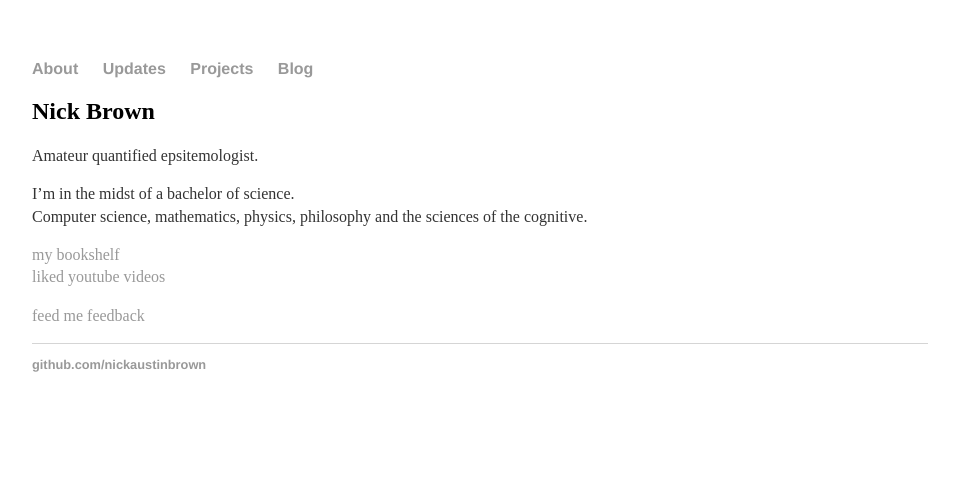
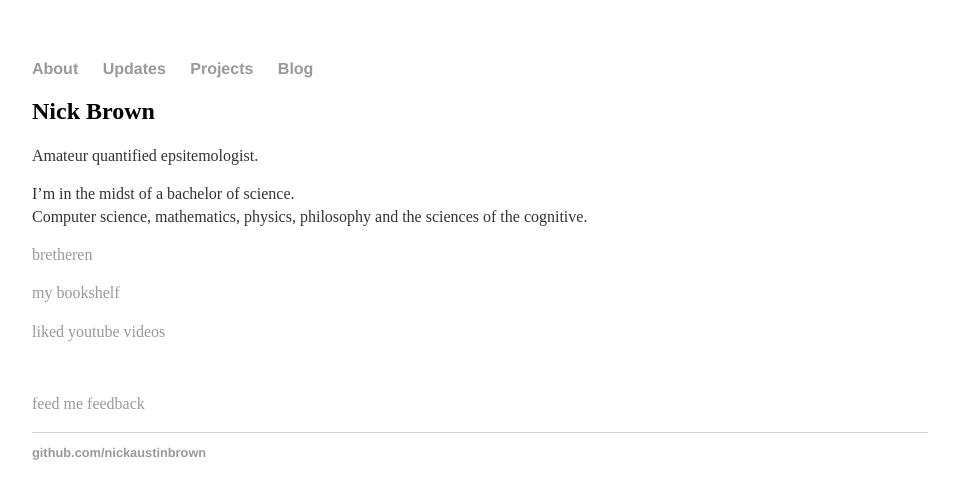
Before and after one commit to slavachalnev/nickaustinbrown.github.io, a Jekyll site: the page built from index.html, in a window 1280 px wide. Shown: the top 499 px of the page, without its empty margins (160-1119 px from the left). Built offline with Jekyll 4.4.1, drawn with Linux system fonts in a browser that asks for light colours.

Commit message:
Update index.html

```diff
--- a/index.html
+++ b/index.html
@@ -10,10 +10,16 @@ title: About
 	</p>
 
 	<p>
+		<a href="https://nickaustinbrown.github.io/others"> bretheren </a> </br >
+	</p>
+	<p>
 		<a href="https://www.goodreads.com/review/list/35831082-nick-brown?view=covers"> my bookshelf </a> </br >
+	</p>
+	<p>
 		<a href="https://www.youtube.com/playlist?list=LLgI0aN-p47p_Ai0MRiYv1Jw"> liked youtube videos </a> </br >
 	</p>
 
+</br>
 	<p>
 	<a href="http://www.admonymous.com/baronclownish"> feed me feedback </a>
 	</p>
```
